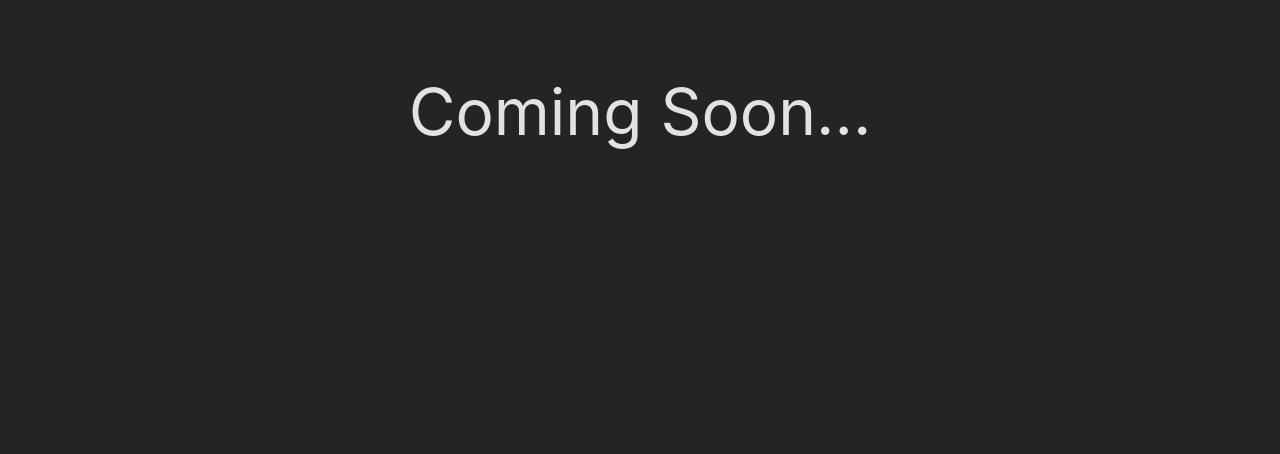
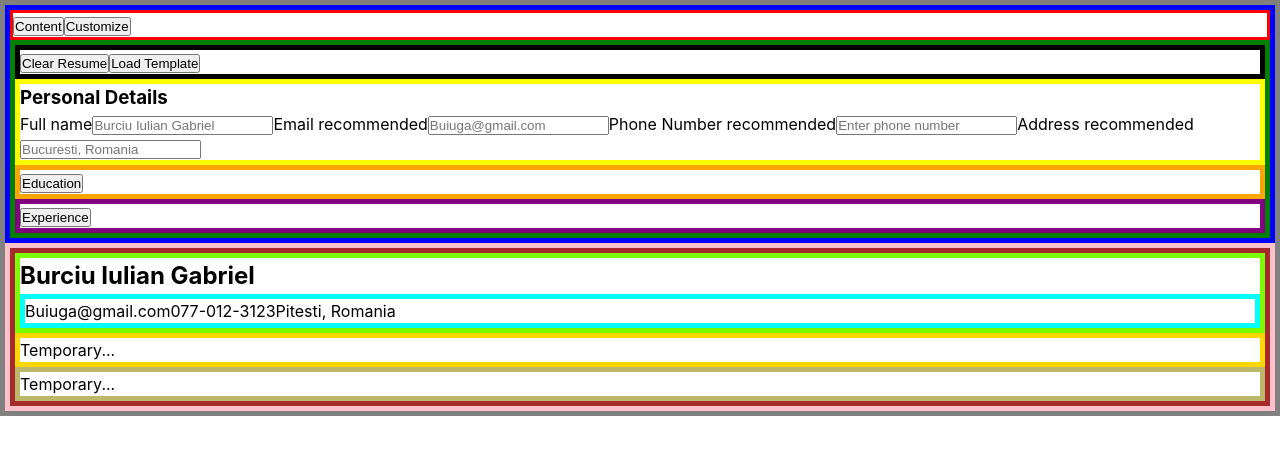
Before and after one commit to IulianGabriel/Resume-Architect, a React (Vite) app: page / in a window 1280 px wide. Shown: the top 454 px of the page. Built offline with nearby package versions, Linux system fonts and the light colour scheme.

Commit message:
Initial Layout
Added initial layout (can be changed later). Also added borders around every div to make it easier to see the structure.

```diff
--- a/src/App.jsx
+++ b/src/App.jsx
@@ -1,3 +1,5 @@
+import Layout from "./Components/Layout"
+
 export default function App() {
-  return <p>Coming Soon...</p>;
+  return <Layout />
 }
--- /dev/null
+++ b/src/Components/Layout.jsx
@@ -0,0 +1,65 @@
+export default function Layout() {
+  return (
+    <>
+      <div className="app-div">
+        <section className="customize-resume-container">
+          <div className="sidebar">
+            <button>Content</button>
+            <button>Customize</button>
+          </div>
+          <div className="form-container">
+            <div className="resume-controls">
+              <button>Clear Resume</button>
+              <button>Load Template</button>
+            </div>
+            <form className="personal-details">
+              <h3>Personal Details</h3>
+              <label>Full name</label>
+              <input type="text" placeholder="Burciu Iulian Gabriel" />
+              <label>
+                Email <span>recommended</span>
+              </label>
+              <input type="email" placeholder="Buiuga@gmail.com" />
+              <label>
+                Phone Number <span>recommended</span>
+              </label>
+              <input
+                type="tel"
+                id="phone-number"
+                placeholder="Enter phone number"
+              />
+              <label>
+                Address <span>recommended</span>
+              </label>
+              <input type="text" placeholder="Bucuresti, Romania" />
+            </form>
+            <div className="education">
+              <button>Education</button>
+            </div>
+            <div className="experience">
+              <button>Experience</button>
+            </div>
+          </div>
+        </section>
+        <section className="resume-container">
+          <div className="resume">
+            <div className="personal-info">
+              <h1>Burciu Iulian Gabriel</h1>
+              <div className="contact-info">
+                <span>Buiuga@gmail.com</span>
+                <span>077-012-3123</span>
+                <span>Pitesti, Romania</span>
+              </div>
+            </div>
+            <div className="education-info">
+              <p>Temporary...</p>
+            </div>
+            <div className="experience-info">
+              <p>Temporary...</p>
+            </div>
+          </div>
+        </section>
+      </div>
+    </>
+  );
+}
--- a/src/index.css
+++ b/src/index.css
@@ -1,12 +1,66 @@
+* {
+  margin: 0;
+  padding: 0;
+}
+
 :root {
   font-family: Inter, system-ui, Avenir, Helvetica, Arial, sans-serif;
   line-height: 1.5;
   font-weight: 400;
+}
 
-  color-scheme: light dark;
-  color: rgba(255, 255, 255, 0.87);
-  background-color: #242424;
-  text-align: center;
-  font-size: 64px;
+.app-div {
+  border: 5px solid gray;
+}
 
+.customize-resume-container {
+  border: 5px solid blue;
 }
+
+.sidebar {
+  border: 3px solid red;
+}
+
+.form-container {
+  border: 5px solid green;
+}
+
+.resume-controls {
+  border: 5px solid black;
+}
+
+.personal-details {
+  border: 5px solid yellow;
+}
+
+.education {
+  border: 5px solid orange;
+}
+
+.experience {
+  border: 5px solid purple;
+}
+
+.resume-container {
+  border: 5px solid pink;
+}
+
+.resume {
+  border: 5px solid brown;
+}
+
+.personal-info {
+  border: 5px solid lawngreen;
+}
+
+.contact-info {
+  border: 5px solid cyan;
+}
+
+.education-info {
+  border: 5px solid gold;
+}
+
+.experience-info {
+  border: 5px solid darkkhaki;
+}
```
